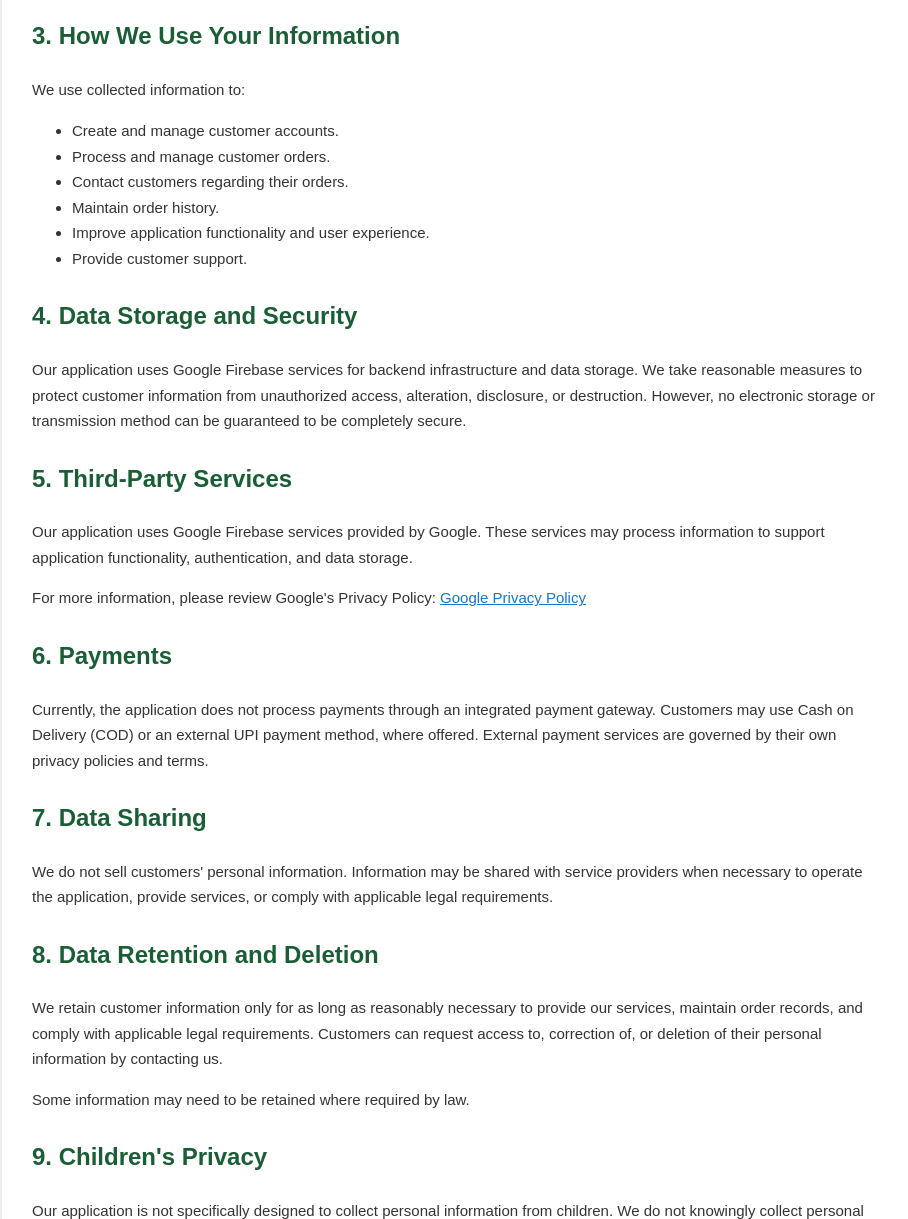
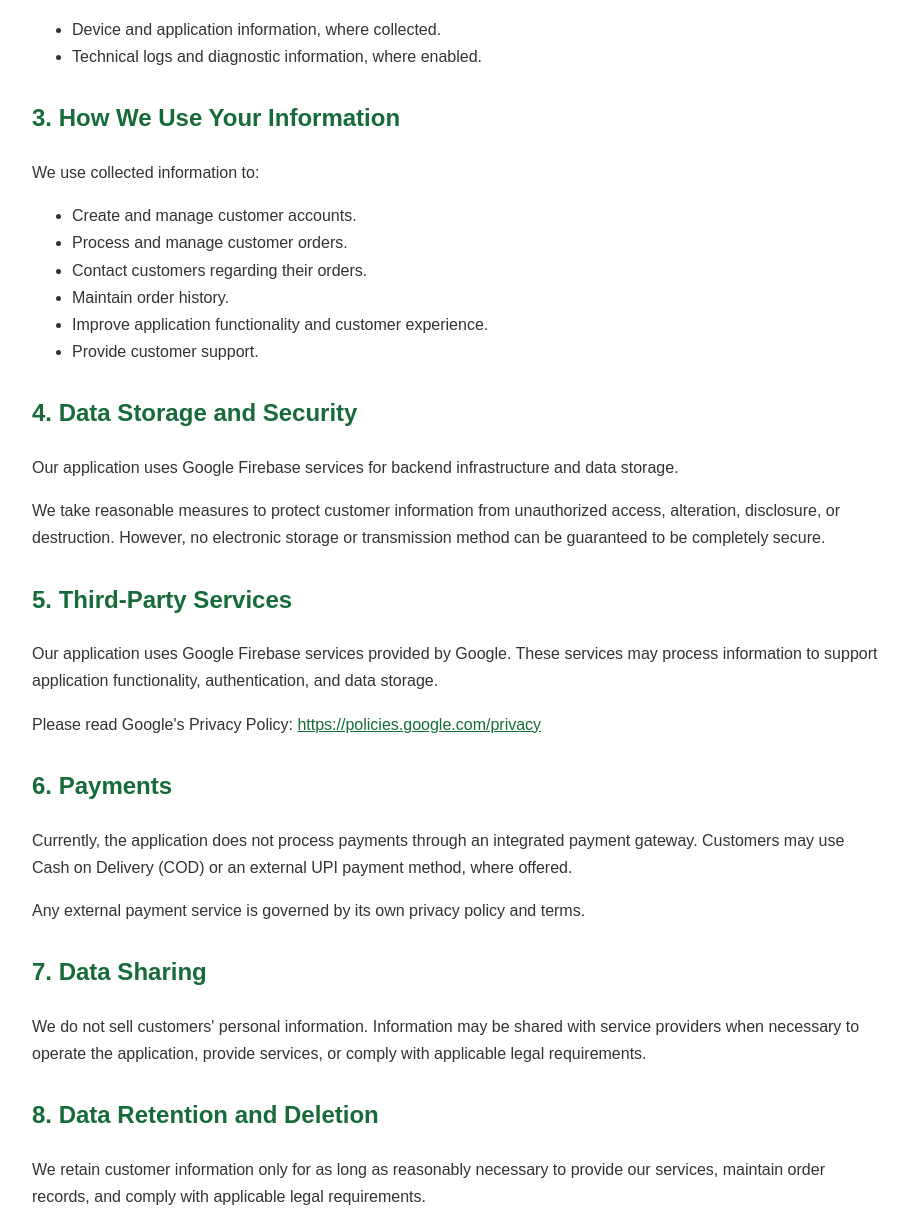
Before and after one commit to AwaysSaudagar/sm-traders-privacy-policy, a plain HTML site: page index.html in a window 1280 px wide. Shown: the part 961-2180 px from the top of the page, without its empty margins (183-1091 px from the left). Drawn offline with Linux system fonts and the light colour scheme.

Commit message:
Update index.html

```diff
--- a/index.html
+++ b/index.html
@@ -4,42 +4,34 @@
 <head>
     <meta charset="UTF-8">
     <meta name="viewport" content="width=device-width, initial-scale=1.0">
-    <title>Privacy Policy - SM Traders</title>
+    <title>Privacy Policy | SM Traders</title>
+
     <style>
         body {
             font-family: Arial, sans-serif;
+            background: #f4f6f8;
+            color: #333;
             line-height: 1.7;
             margin: 0;
             padding: 20px;
-            background-color: #f5f5f5;
-            color: #333;
         }
 
         .container {
             max-width: 850px;
             margin: 30px auto;
-            padding: 30px;
-            background: #fff;
+            background: white;
+            padding: 35px;
             border-radius: 10px;
-            box-shadow: 0 2px 10px rgba(0,0,0,0.08);
         }
 
         h1 {
-            color: #1a5e36;
+            color: #176b3a;
             text-align: center;
         }
 
         h2 {
-            color: #1a5e36;
-            margin-top: 25px;
-        }
-
-        p, li {
-            font-size: 15px;
-        }
-
-        a {
-            color: #1677cc;
+            color: #176b3a;
+            margin-top: 28px;
         }
 
         .date {
@@ -48,12 +40,15 @@
         }
 
         footer {
-            margin-top: 35px;
+            border-top: 1px solid #ddd;
+            margin-top: 30px;
             padding-top: 15px;
-            border-top: 1px solid #ddd;
             text-align: center;
             color: #777;
-            font-size: 13px;
+        }
+
+        a {
+            color: #176b3a;
         }
     </style>
 </head>
@@ -66,8 +61,8 @@
     <h2 style="text-align:center;">SM Traders</h2>
 
     <p class="date">
-        Effective Date: 19 November 2026<br>
-        Last Updated: 19 November 2026
+        <strong>Effective Date:</strong> 19 November 2026<br>
+        <strong>Last Updated:</strong> 19 November 2026
     </p>
 
     <h2>1. Introduction</h2>
@@ -76,6 +71,11 @@
         This Privacy Policy explains how we collect, use, store,
         and protect your information when you use the SM Traders
         mobile application.
+    </p>
+
+    <p>
+        By using our application, you agree to the practices
+        described in this Privacy Policy.
     </p>
 
     <h2>2. Information We Collect</h2>
@@ -108,7 +108,7 @@
         <li>Process and manage customer orders.</li>
         <li>Contact customers regarding their orders.</li>
         <li>Maintain order history.</li>
-        <li>Improve application functionality and user experience.</li>
+        <li>Improve application functionality and customer experience.</li>
         <li>Provide customer support.</li>
     </ul>
 
@@ -116,6 +116,8 @@
     <p>
         Our application uses Google Firebase services for backend
         infrastructure and data storage.
+    </p>
+    <p>
         We take reasonable measures to protect customer information
         from unauthorized access, alteration, disclosure, or destruction.
         However, no electronic storage or transmission method can be
@@ -129,10 +131,10 @@
         functionality, authentication, and data storage.
     </p>
     <p>
-        For more information, please review Google's Privacy Policy:
+        Please read Google's Privacy Policy:
         <a href="https://policies.google.com/privacy"
            target="_blank" rel="noopener noreferrer">
-            Google Privacy Policy
+            https://policies.google.com/privacy
         </a>
     </p>
 
@@ -141,8 +143,10 @@
         Currently, the application does not process payments through
         an integrated payment gateway. Customers may use Cash on
         Delivery (COD) or an external UPI payment method, where offered.
-        External payment services are governed by their own privacy
-        policies and terms.
+    </p>
+    <p>
+        Any external payment service is governed by its own
+        privacy policy and terms.
     </p>
 
     <h2>7. Data Sharing</h2>
@@ -158,10 +162,10 @@
         We retain customer information only for as long as reasonably
         necessary to provide our services, maintain order records,
         and comply with applicable legal requirements.
+    </p>
+    <p>
         Customers can request access to, correction of, or deletion
         of their personal information by contacting us.
-    </p>
-    <p>
         Some information may need to be retained where required by law.
     </p>
 
@@ -189,7 +193,7 @@
     <ul>
         <li><strong>App Name:</strong> SM Traders</li>
         <li><strong>Developer:</strong> Individual Developer</li>
-        <li><strong>Email:</strong>
+        <li><strong>Support Email:</strong>
             <a href="mailto:xyz@gmail.com">xyz@gmail.com</a>
         </li>
         <li><strong>Country:</strong> India</li>
```
